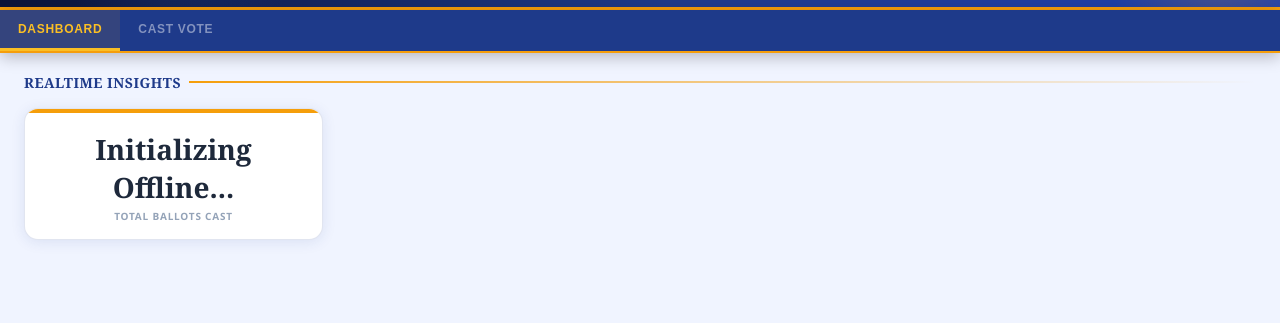
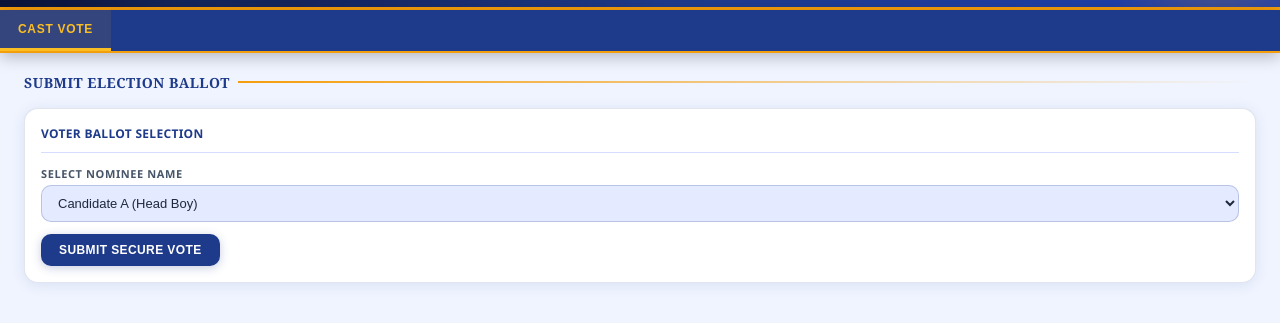
Before and after one commit to imteyaz791/stxaviers-election-2026, a plain HTML site: page index.html in a window 1280 px wide. Shown: the part 81-404 px from the top of the page. Drawn offline with Linux system fonts and the light colour scheme.

Commit message:
Update index.html

```diff
--- a/index.html
+++ b/index.html
@@ -25,11 +25,10 @@ body{font-family:'Segoe UI',system-ui,sans-serif;background:var(--bg);color:var(
 .hdr-g2{position:absolute;bottom:-60px;left:60px;width:240px;height:240px;background:radial-gradient(circle,rgba(59,130,246,.12),transparent 70%);pointer-events:none}
 .hdr-in{position:relative;z-index:2;padding:14px 24px 10px}
 .hdr-top{display:flex;align-items:center;gap:14px;flex-wrap:wrap}
-.slogo{width:84px;height:84px;border-radius:50%;border:3px solid var(--gold);object-fit:cover;flex-shrink:0;box-shadow:0 0 0 5px rgba(245,158,11,.2),0 4px 20px rgba(0,0,0,.4)}
 .hdt{flex:1;min-width:180px}
 .stitle{font-size:26px;font-weight:800;color:#e8190c;text-shadow:-1px -1px 0 #fff,1px -1px 0 #fff,-1px 1px 0 #fff,1px 1px 0 #fff,0 0 14px rgba(232,25,12,.5);letter-spacing:1.5px;line-height:1.1;font-family:Georgia,serif}
+.ssub2{font-size:12px;font-weight:700;color:rgba(255,255,255,.88);letter-spacing:1.2px;margin-top:1px}
 .ssub{font-size:11px;color:rgba(255,255,255,.7);margin-top:2px;letter-spacing:.8px}
-.ssub2{font-size:12px;font-weight:700;color:rgba(255,255,255,.88);letter-spacing:1.2px;margin-top:1px}
 .hdr-right{text-align:right;flex-shrink:0}
 .clk{font-size:22px;font-weight:700;color:var(--gold2);letter-spacing:2px;font-family:'Courier New',monospace}
 .clkd{font-size:10px;color:rgba(255,255,255,.5);margin-top:1px}
@@ -54,17 +53,6 @@ body{font-family:'Segoe UI',system-ui,sans-serif;background:var(--bg);color:var(
 .card-hdr{display:flex;align-items:center;gap:8px;margin-bottom:13px;padding-bottom:10px;border-bottom:1px solid var(--bg3)}
 .cht{font-size:12px;font-weight:700;color:var(--navy);letter-spacing:.3px;text-transform:uppercase}
 
-/* GRIDS */
-.g4{display:grid;grid-template-columns:repeat(4,1fr);gap:12px}
-@media(max-width:700px){.g4{grid-template-columns:repeat(2,1fr)}}
-
-/* STAT CARDS */
-.sc{background:var(--card);border:1px solid var(--border);border-radius:14px;padding:16px;text-align:center;position:relative;overflow:hidden;box-shadow:var(--shadow)}
-.sc::before{content:'';position:absolute;top:0;left:0;right:0;height:4px;border-radius:14px 14px 0 0}
-.sc-gold::before{background:var(--gold)}
-.sc-num{font-size:28px;font-weight:800;margin-top:5px;font-family:Georgia,serif}
-.sc-lbl{font-size:10px;font-weight:700;color:var(--text3);text-transform:uppercase;letter-spacing:.8px;margin-top:3px}
-
 /* FORMS */
 .fg{margin-bottom:12px}
 .fg label{display:block;font-size:11px;font-weight:700;color:var(--text2);text-transform:uppercase;letter-spacing:.6px;margin-bottom:4px}
@@ -78,6 +66,7 @@ body{font-family:'Segoe UI',system-ui,sans-serif;background:var(--bg);color:var(
 </head>
 <body>
 
+  <!-- Branding Layout Header -->
   <header class="hdr">
     <div class="hdr-g1"></div>
     <div class="hdr-g2"></div>
@@ -96,26 +85,17 @@ body{font-family:'Segoe UI',system-ui,sans-serif;background:var(--bg);color:var(
     </div>
   </header>
 
+  <!-- Sticky Route Controls Navigation -->
   <nav class="nav">
-    <button id="btn-dash" class="nb active" onclick="switchPage('dash')">Dashboard</button>
-    <button id="btn-vote" class="nb" onclick="switchPage('vote')">Cast Vote</button>
+    <button id="btn-vote" class="nb active" onclick="switchPage('vote')">Cast Vote</button>
   </nav>
 
+  <!-- Component Pages Context Area -->
   <main class="pb">
-    <section id="page-dash" class="page active">
-      <h2 class="sh">Realtime Insights</h2>
-      <div class="g4">
-        <div class="sc sc-gold">
-          <div class="sc-num" id="stat-votes">Connecting...</div>
-          <div class="sc-lbl">Total Ballots Cast</div>
-        </div>
-      </div>
-    </section>
-
-    <section id="page-vote" class="page">
+    <section id="page-vote" class="page active">
       <h2 class="sh">Submit Election Ballot</h2>
       <div class="card">
-        <div class="card-hdr"><div class="cht">Voter Registration Selection</div></div>
+        <div class="card-hdr"><div class="cht">Voter Ballot Selection</div></div>
         <div class="fg">
           <label>Select Nominee Name</label>
           <select id="nominee-select">
@@ -123,45 +103,17 @@ body{font-family:'Segoe UI',system-ui,sans-serif;background:var(--bg);color:var(
             <option value="Candidate_B">Candidate B (Head Girl)</option>
           </select>
         </div>
-        <button class="btn btn-blue" onclick="submitBallot()">Submit Secure Vote</button>
+        <button id="submit-btn" class="btn btn-blue" onclick="submitBallot()">Submit Secure Vote</button>
       </div>
     </section>
   </main>
 
-  <!-- NATIVE EMBEDDED REALTIME FIREBASE CONNECTOR EXTENSION -->
-  <script src="https://gstatic.com" crossorigin="anonymous"></script>
-  <script src="https://gstatic.com" crossorigin="anonymous"></script>
+  <!-- DIRECT GOOGLE WEB APP SERVER INTERACTION LOGIC -->
+  <script>
+    // Verified production deployment endpoint URL linkage mapping
+    const GOOGLE_APP_URL = "https://google.com";
 
-  <script>
-    // 1. Production Project Verification Credentials
-    const firebaseConfig = {
-      apiKey: "AIzaSyDZ0V3POscR-MwSvML7iUCcpY-MOdCVwa0",
-      authDomain: "://firebaseapp.com",
-      databaseURL: "https://firebaseio.com",
-      projectId: "stxaviers-election",
-      storageBucket: "stxaviers-election.firebasestorage.app",
-      messagingSenderId: "267251581382",
-      appId: "1:267251581382:web:7668eeb92b6a2093632c7"
-    };
-
-    // Fallback safe initialization block to catch any missing environment script crashes
-    if (typeof firebase !== 'undefined') {
-      firebase.initializeApp(firebaseConfig);
-      var db = firebase.database();
-
-      // Listen for Live Realtime Data changes
-      db.ref('totalVotes').on('value', (snapshot) => {
-        const dataVal = snapshot.val();
-        document.getElementById('stat-votes').innerText = dataVal !== null ? dataVal : 0;
-      }, (err) => {
-        document.getElementById('stat-votes').innerText = "Database Offline";
-      });
-    } else {
-      // Local recovery fallback system in case browser blocks gstatic again
-      document.getElementById('stat-votes').innerText = "Initializing Offline...";
-    }
-
-    // 2. Navigation State Engine Workflow Controller
+    // Navigation switching operations
     function switchPage(pageId) {
       document.querySelectorAll('.page').forEach(p => p.classList.remove('active'));
       document.querySelectorAll('.nb').forEach(b => b.classList.remove('active'));
@@ -169,24 +121,39 @@ body{font-family:'Segoe UI',system-ui,sans-serif;background:var(--bg);color:var(
       document.getElementById('btn-' + pageId).classList.add('active');
     }
 
-    // 3. Process Live Voting Submissions Transaction
+    // Submit ballot parameters execution to Google Sheets
     function submitBallot() {
       const selection = document.getElementById('nominee-select').value;
-      if (typeof db !== 'undefined') {
-        db.ref('ballots').push({
-          candidate: selection,
-          timestamp: firebase.database.ServerValue.TIMESTAMP
-        }).then(() => {
-          alert("Ballot verified and saved into the live server successfully!");
-        }).catch(err => {
-          alert("Connection delay. Retrying to synchronize ballot data...");
-        });
-      } else {
-        alert("System Running in Offline Mode. Open live server database access rules to execute live ballots.");
-      }
+      const cleanName = selection.replace('Candidate_', 'Candidate ');
+      const button = document.getElementById('submit-btn');
+
+      // Prevent user input transaction duplicate double-clicks
+      button.disabled = true;
+      button.innerText = "Saving Ballot Transaction...";
+
+      // Fire data packet directly payload transaction
+      fetch(GOOGLE_APP_URL, {
+        method: "POST",
+        mode: "no-cors",
+        headers: { "Content-Type": "application/json" },
+        body: JSON.stringify({ candidate: cleanName })
+      })
+      .then(() => {
+        alert(`Success! Your ballot for ${cleanName} has been recorded into the secure database.`);
+
+        // Restore layout elements states back for next queue line student sequence
+        button.disabled = false;
+        button.innerText = "Submit Secure Vote";
+        document.getElementById('nominee-select').selectedIndex = 0;
+      })
+      .catch(err => {
+        alert("Server Connection Timeout. Please check with your supervisor lab coordinator.");
+        button.disabled = false;
+        button.innerText = "Submit Secure Vote";
+      });
     }
 
-    // Run clock element ticks
+    // Initialize layout status clock ticks execution loops
     setInterval(() => {
       document.getElementById('live-clock').innerText = new Date().toLocaleTimeString();
     }, 1000);
```
